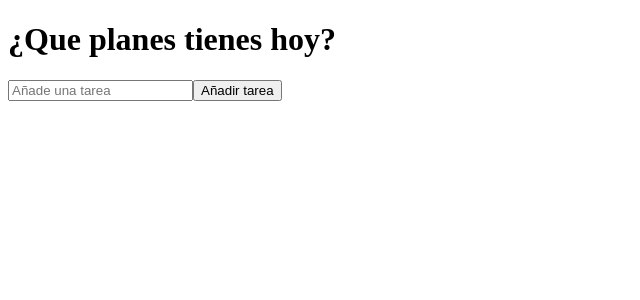
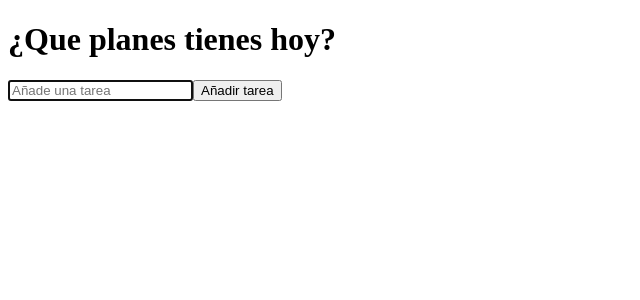
Before and after one commit to gabyballester/todoapp-react., a React (Create React App) app: page / in a window 1280 px wide. Shown: the top 300 px of the page, without its empty margins (0-640 px from the left). Built offline with nearby package versions, Linux system fonts and the light colour scheme.

Commit message:
Apply input focus

```diff
--- a/src/components/Todo.js
+++ b/src/components/Todo.js
@@ -1,4 +1,4 @@
-import { useState } from 'react';
+import { useState} from 'react';
 import TodoForm from "./TodoForm";
 import { RiCloseCircleLine } from 'react-icons/ri';
 import { TiEdit } from 'react-icons/ti';
--- a/src/components/TodoForm.js
+++ b/src/components/TodoForm.js
@@ -1,7 +1,13 @@
-import { useState } from 'react';
+import { useState, useEffect, useRef } from 'react';
 
 export default function TodoForm(props) {
   const [input, setInput] = useState('');
+
+  const inputRef = useRef(null);
+
+  useEffect(() => {
+    inputRef.current.focus()
+  })
 
   const handleChange = e => {
     setInput(e.target.value)
@@ -26,6 +32,7 @@ export default function TodoForm(props) {
         name="text"
         className="todo-input"
         onChange={handleChange}
+        ref={inputRef}
       />
       <button className="todo-button">Añadir tarea</button>
     </form>
```
